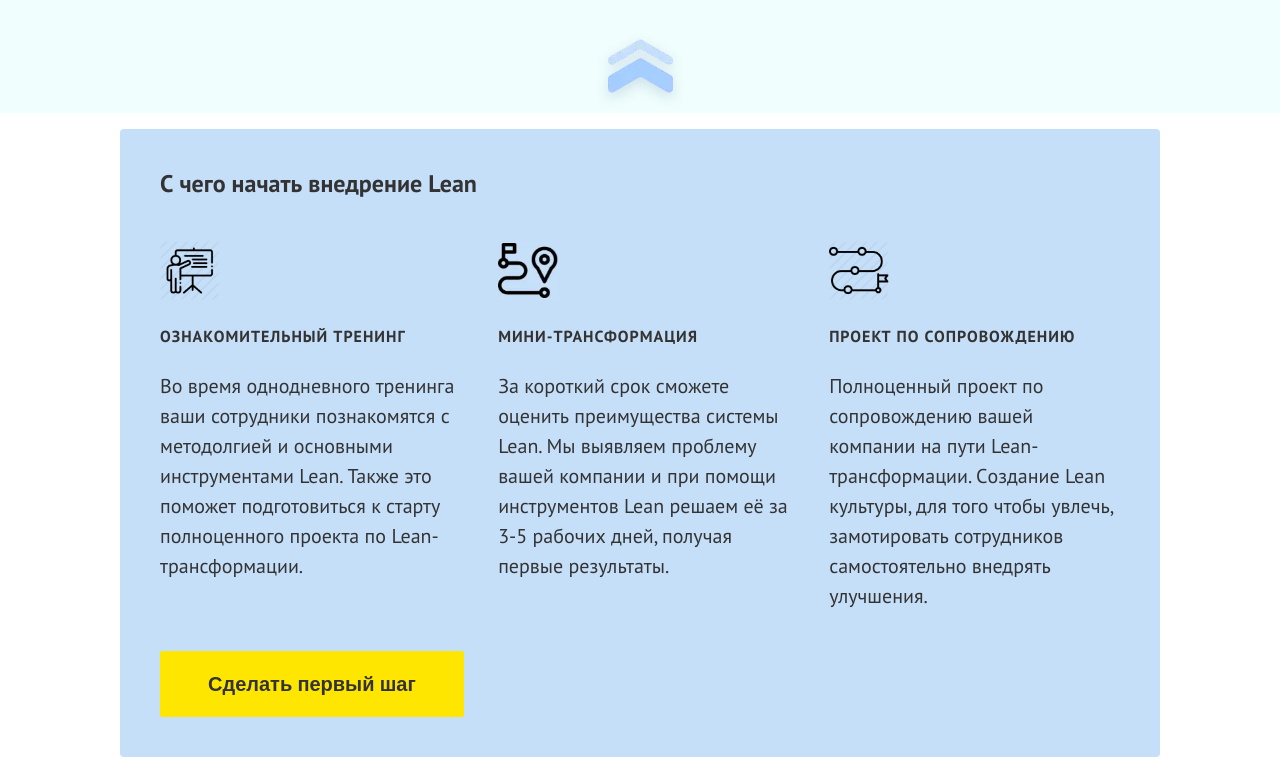
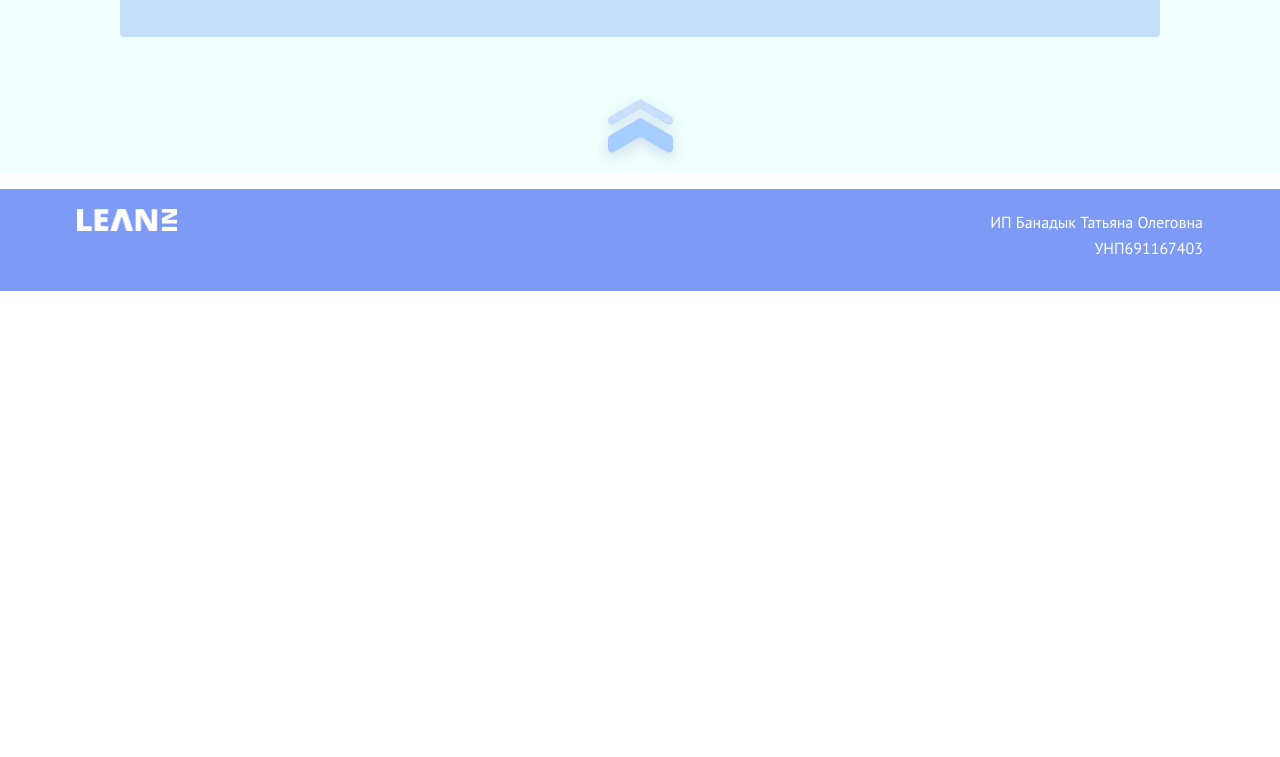
Before and after one commit to airMay-hub/Lean-In, a website: page Lean-In/index.html in a window 1280 px wide. Shown: the part 5227-5984 px from the top of the page. After the commit the page ends 5518 px from the top, so only its background shows below. Drawn offline with nearby package versions, Linux system fonts and the light colour scheme; files whose address does not match are found by name.

Commit message:
fix: add deleted footer

```diff
--- a/Lean-In/index.html
+++ b/Lean-In/index.html
@@ -203,7 +203,8 @@
               </div>
             </div>
           </section>
-          <aside class="start">
+          <div class="content-for-start">
+            <aside class="start">
   <h3 class="start__title">С чего начать внедрение Lean</h3>
 
   <div class="start__body start-columns">
@@ -229,6 +230,7 @@
 
   <a class="start__link button-yellow" href="">Сделать первый шаг</a>
 </aside>
+          </div>
           <div class="arrow-up-footer">
             <div class="content-narrow">
               <div class="arrow-up-footer__img-wrap">
@@ -239,34 +241,17 @@
         </div>
       </main>
     </div>
-    <div class="content-for-start">
-      <aside class="start">
-  <h3 class="start__title">С чего начать внедрение Lean</h3>
-
-  <div class="start__body start-columns">
-    <div class="start-columns__item">
-      <div class="start-columns__img start-columns__img-1"></div>
-      <h4 class="start-columns__title">Ознакомительный тренинг</h4>
-      <p class="start-columns__text">Во время однодневного тренинга ваши сотрудники познакомятся с методолгией и основными инструментами Lean. Также это поможет подготовиться к старту полноценного проекта по Lean-трансформации.</p>
-    </div>
-
-    <div class="start-columns__item">
-      <div class="start-columns__img start-columns__img-2"></div>
-      <h4 class="start-columns__title">Мини-трансформация</h4>
-      <p class="start-columns__text">За короткий срок сможете оценить преимущества системы Lean. Мы выявляем проблему вашей компании и при помощи инструментов Lean решаем её за 3-5 рабочих дней, получая первые результаты.</p>
-    </div>
-
-    <div class="start-columns__item">
-      <!-- <picture><source srcset="assets/img/project.webp" type="image/webp"><img class="column-start__img" src="assets/img/project.png" alt=""></picture> -->
-      <div class="start-columns__img start-columns__img-3"></div>
-      <h4 class="start-columns__title">Проект по сопровождению</h4>
-      <p class="start-columns__text">Полноценный проект по сопровождению вашей компании на пути Lean-трансформации. Cоздание Lean культуры, для того чтобы увлечь, замотировать сотрудников самостоятельно внедрять улучшения.</p>
+    <footer class="footer">
+  <div class="footer__content content-width">
+    <a href="index.html" class="footer__logo">
+      <picture><source srcset="assets/img/logo_white.webp" type="image/webp"><img src="assets/img/logo_white.png" width="100px" alt="Логотип"></picture>
+    </a>
+    <div class="footer__body">
+      <p class="footer__text">ИП Банадык Татьяна Олеговна</p>
+      <p class="footer__text">УНП691167403</p>
     </div>
   </div>
-
-  <a class="start__link button-yellow" href="">Сделать первый шаг</a>
-</aside>
-    </div>
+</footer>
   </div>
   <script src="js/script.min.js"></script>
 </body>
```
Also changed, not shown: src/index.html (+4 -4 lines).
